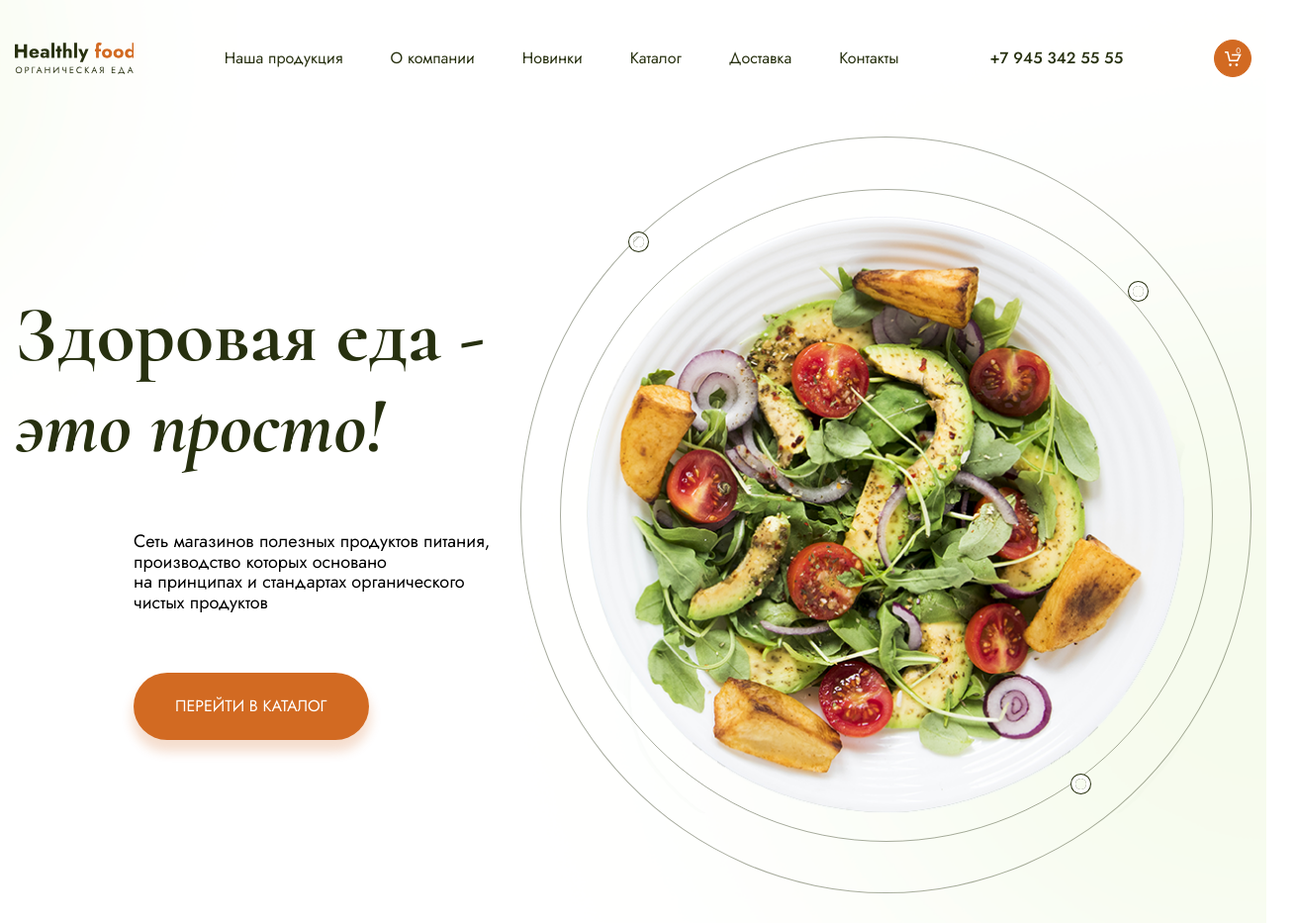
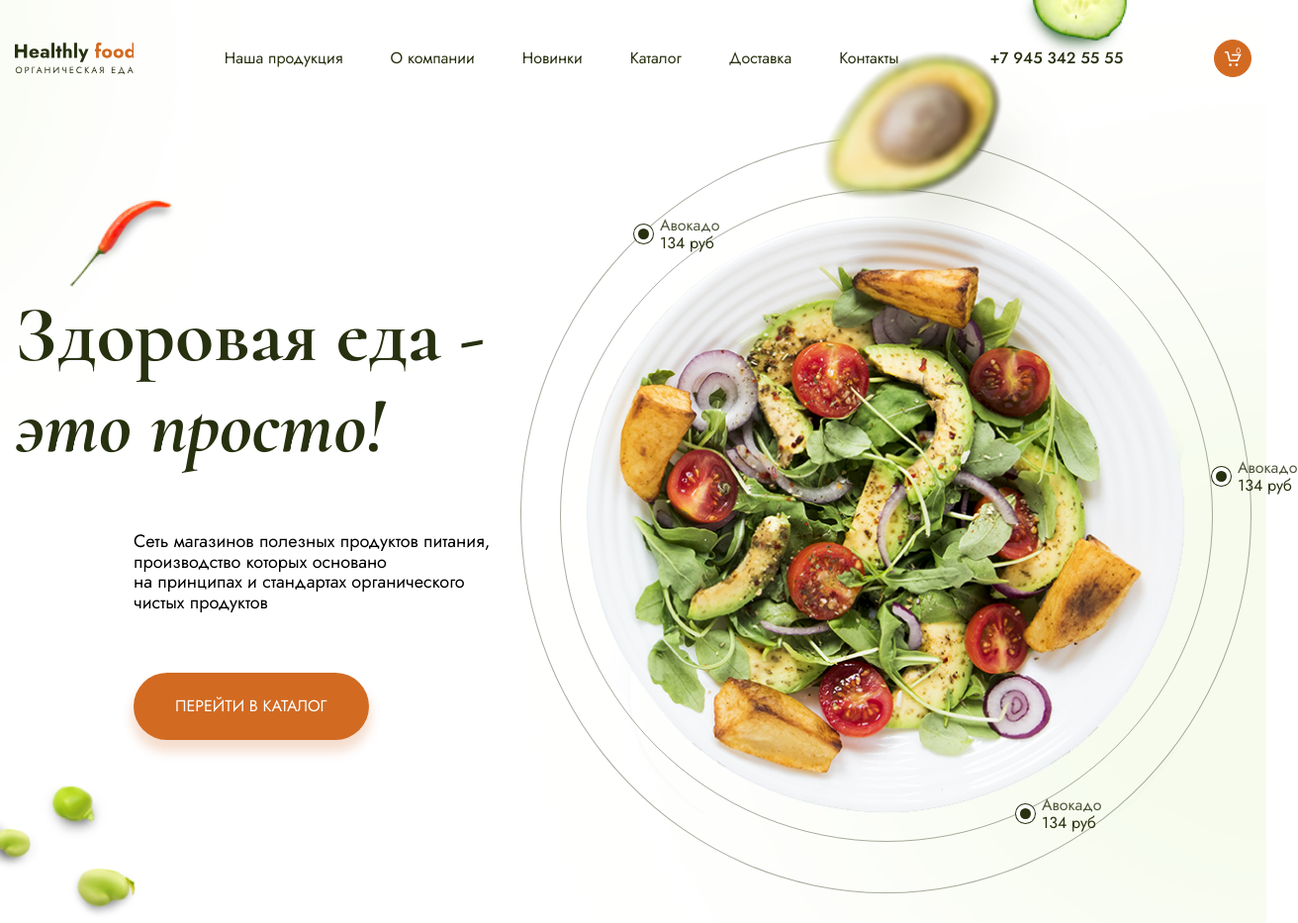
Before and after one commit to FryOS/Module02-Test, a website built with webpack: page src/index.html in a window 1280 px wide. Shown: the top 933 px of the page at 99% size, 1312 px wide, since content can reach past the window. Built offline with nearby package versions, Linux system fonts and the light colour scheme.

Commit message:
Мод 2 10

```diff
--- a/src/index.html
+++ b/src/index.html
@@ -61,13 +61,25 @@
                     <div class="main__line">
                         <img class="main__image" src="images/image_plate.png" alt="">
                     </div>
-                    <button class="main__btn main__btn_01" type="button"></button>
-                    <button class="main__btn main__btn_02" type="button"></button>
-                    <button class="main__btn main__btn_03" type="button"></button>
+                    <button class="main__btn main__btn_01" type="button">
+                        <span class="main__food">Авокадо</span> 134 руб
+                    </button>
+                    <button class="main__btn main__btn_02" type="button">
+                        <span class="main__food">Авокадо</span> 134 руб
+                    </button>
+                    <button class="main__btn main__btn_03" type="button">
+                        <span class="main__food">Авокадо</span> 134 руб
+                    </button>
                 </div>
             </div>
         </div>
         <img class="main__tomato" src="images/tomato.png" alt="">
+        <img class="main__paper" src="images/paper.png" alt="">
+        <img class="main__cucumber" src="images/cucumber.png" alt="">
+        <img class="main__avokado" src="images/avokado.png" alt="">
+        <img class="main__beans_1" src="images/beans_1.png" alt="">
+        <img class="main__beans_2" src="images/beans_2.png" alt="">
+        <img class="main__beans_3" src="images/beans_3.png" alt="">
     </div>
 </body>
 </html>
--- a/src/styles/main.scss
+++ b/src/styles/main.scss
@@ -135,32 +135,99 @@ body {
   }
   &__btn {
     border: none;
+    padding: 0;
+    position: absolute;
+    color: $green;
+    text-align: left;
     background-color: transparent;
-    padding: 0;
-    width: 11px;
-    height: 11px;
-    box-shadow: 0 0 0 4px $white, 0 0 0 5px $green;
-    border-radius: 100%;
-    position: absolute;
+    &:hover{
+      .main__btn{
+        &::before{
+          background-color: $orange;
+          box-shadow: 0 0 0 4px $white, 0 0 0 5px $orange;
+
+        }
+      }
+    }
+    &::before {
+      content: "";
+      background-color: $green;
+      width: 11px;
+      height: 11px;
+      box-shadow: 0 0 0 4px $white, 0 0 0 5px $green;
+      border-radius: 100%;
+      position: absolute;
+    }
     &_01 {
-      top: 100px;
-      left: 113px;
+      top: 80px;
+      left: 140px;
+      &::before {
+        top: 12px;
+        left: -22px;
+      }
     }
     &_02 {
-      top: 648px;
-      left: 560px;
+      top: 666px;
+      left: 526px;
+      &::before {
+        top: 12px;
+        left: -22px;
+      }
     }
     &_03 {
-      top: 150px;
-      left: 618px;
+      top: 325px;
+      left: 724px;
+      &::before {
+        top: 12px;
+        left: -22px;
+      }
     }
   }
   &__tomato {
     position: absolute;
     bottom: 0;
-    right: 0;
+    right: 41rem;
     width: 11rem;
-
+  }
+  &__paper {
+    position: absolute;
+    bottom: 80rem;
+    left: 7rem;
+    width: 11rem;
+  }
+  &__cucumber {
+    position: absolute;
+    top: -5.5rem;
+    left: 103rem;
+    width: 11rem;
+  }
+  &__avokado {
+    position: absolute;
+    top: 5rem;
+    right: 20rem;
+    width: 25rem;
+  }
+  &__beans_1 {
+    position: absolute;
+    bottom: 24rem;
+    left: 4rem;
+    width: 7rem;
+  }
+  &__beans_2 {
+    position: absolute;
+    bottom: 21rem;
+    left: -3rem;
+    width: 7rem;
+  }
+  &__beans_3 {
+    position: absolute;
+    bottom: 16rem;
+    left: 7rem;
+    width: 7rem;
+  }
+  &__food{
+    display: flex;
+    color: rgba($green, 0.8)
   }
 }
 
```
Also changed, not shown: src/images/avokado.png (added), src/images/beans_1.png (added), src/images/beans_2.png (added), src/images/beans_3.png (added), src/images/cucumber.png (added), src/images/paper.png (added).
